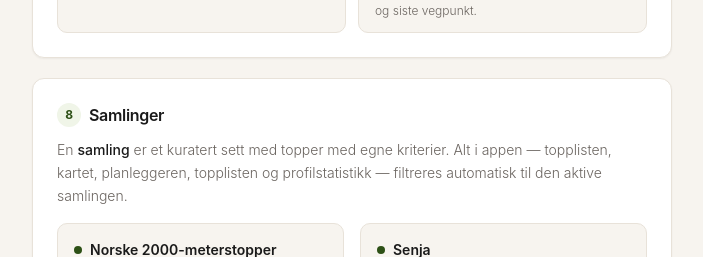
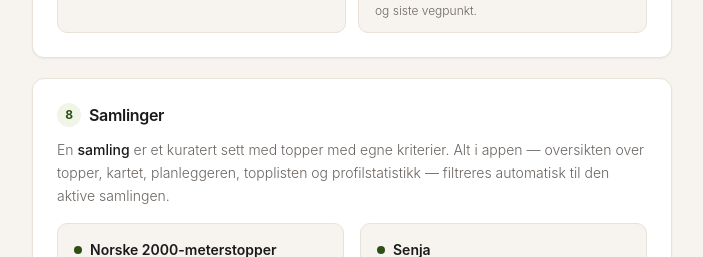
Before and after one commit to kjetilholstad/fjelltopper, a Next.js app: page /info in a window 1280 px wide. Shown: the part 5840-6097 px from the top of the page, without its empty margins (288-991 px from the left). Built offline with nearby package versions, Linux system fonts and the light colour scheme; no server answers; the database is empty.

Commit message:
Tekstfikser: Sluttpunkt, fjelltopper og dobbelt «topplisten»

```diff
--- a/app/info/page.tsx
+++ b/app/info/page.tsx
@@ -829,7 +829,7 @@ export default function InfoPage() {
           </h2>
           <p className="text-sm text-[#6B6560] leading-relaxed mb-4">
             En <strong className="text-[#1A1A1A] font-medium">samling</strong> er et kuratert sett med topper med egne kriterier.
-            Alt i appen — topplisten, kartet, planleggeren, topplisten og profilstatistikk — filtreres automatisk til den aktive samlingen.
+            Alt i appen — oversikten over topper, kartet, planleggeren, topplisten og profilstatistikk — filtreres automatisk til den aktive samlingen.
           </p>
 
           {/* Samlingskort */}
--- a/components/plan/PlannerPanel.tsx
+++ b/components/plan/PlannerPanel.tsx
@@ -135,7 +135,7 @@ export function PlannerPanel({
       {/* Peak height filter */}
       <div className="px-4 py-3 border-b border-[#E8E2D9]">
         <div className="flex items-center justify-between mb-2">
-          <p className="text-xs font-semibold text-[#1A1A1A]">Vis fjelltoppar</p>
+          <p className="text-xs font-semibold text-[#1A1A1A]">Vis fjelltopper</p>
           <span className="text-[10px] text-[#A89F96]">{peakCount} av {totalPeakCount}</span>
         </div>
         <div className="relative">
@@ -366,7 +366,7 @@ export function PlannerPanel({
       {/* Peak height filter */}
       <div className="px-4 py-3 border-b border-[#E8E2D9]">
         <div className="flex items-center justify-between mb-2">
-          <p className="text-xs font-semibold text-[#1A1A1A]">Vis fjelltoppar</p>
+          <p className="text-xs font-semibold text-[#1A1A1A]">Vis fjelltopper</p>
           <span className="text-[10px] text-[#A89F96]">{peakCount} av {totalPeakCount}</span>
         </div>
         <div className="relative">
--- a/components/plan/PlannerProfile.tsx
+++ b/components/plan/PlannerProfile.tsx
@@ -163,7 +163,7 @@ export function PlannerProfile({ legs, waypointLabels, peaks, expanded, onExpand
   // ── Legend label per waypoint ──
   function legendLabel(wpLabel: string, idx: number): string {
     if (idx === 0) return 'Startpunkt'
-    if (idx === waypointLabels.length - 1) return 'Sluttunkt'
+    if (idx === waypointLabels.length - 1) return 'Sluttpunkt'
     return peakNameSet.has(wpLabel) ? wpLabel : `Punkt ${idx + 1}`
   }
 
```
